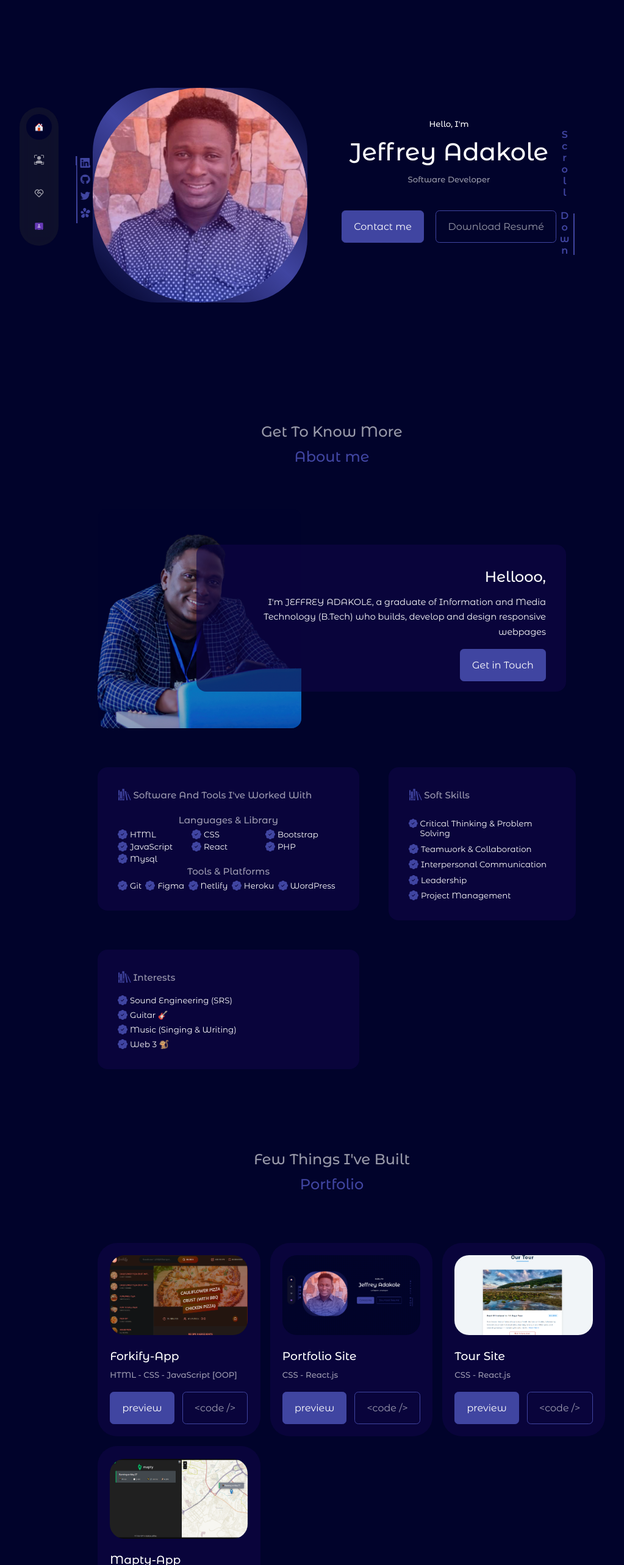
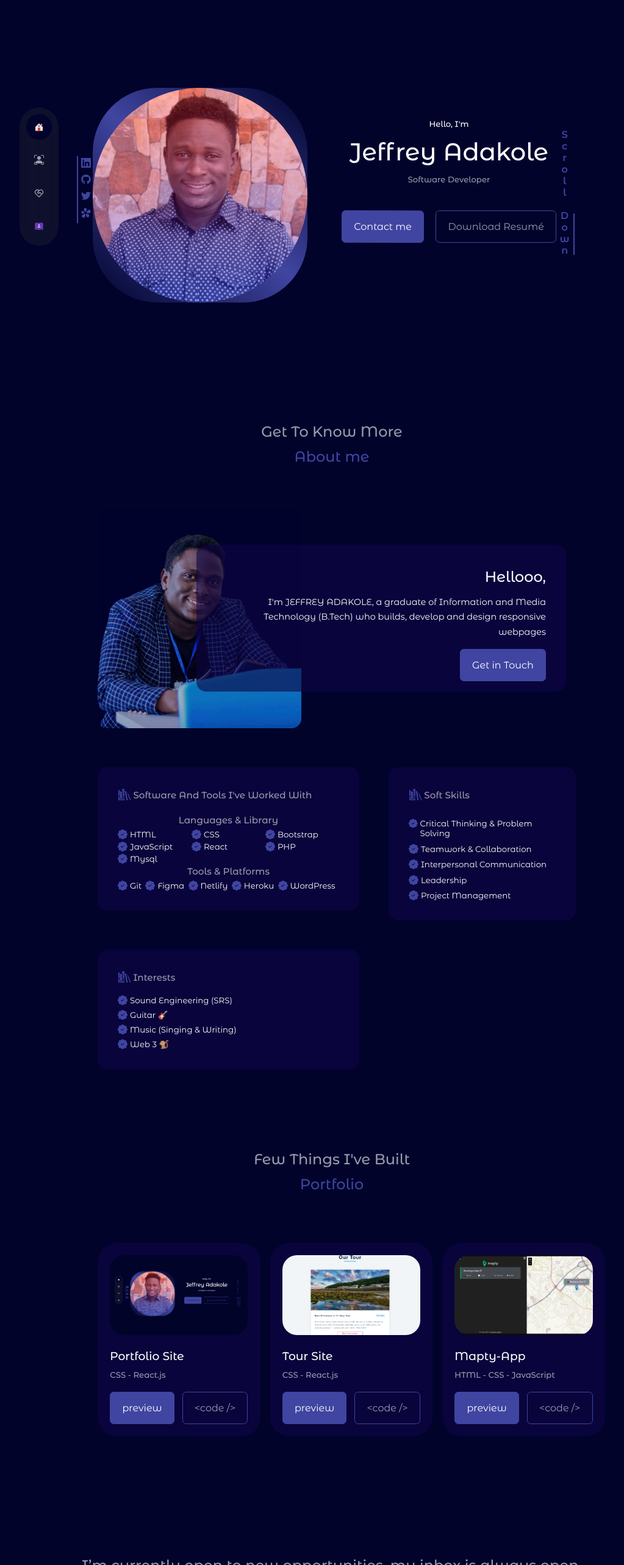
Before and after one commit to Jeff-Ad/portfolio-site, a React (Create React App) app: page / in a window 1280 px wide. Shown: the top 2566 px of the page at 61% size, without its empty margins (96-1119 px from the left). Built offline with nearby package versions, Linux system fonts and the light colour scheme.

Commit message:
fixed bug

```diff
--- a/src/components/header/Header.jsx
+++ b/src/components/header/Header.jsx
@@ -2,6 +2,7 @@ import React from "react";
 import Resume from "./Resume";
 import "./header.css";
 import HeaderSocials from "./HeaderSocials";
+import HeaderSocials1 from "./HeaderSocials1";
 import MyPix from "../../images/jman.jpg";
 import AOS from "aos";
 import "aos/dist/aos.css";
@@ -14,7 +15,7 @@ function Header() {
 
   return (
     <header className="container head" id="hder">
-      <HeaderSocials />
+      <HeaderSocials1 />
       <div
         className="myphoto"
         data-aos="fade-right"
@@ -61,6 +62,9 @@ function Header() {
           data-aos-once="true"
         >
           Software Developer
+          <div>
+            <HeaderSocials />
+          </div>
         </h5>
         {/* <a href="#contact" className="scroll__down fav">
           Scroll Down
--- /dev/null
+++ b/src/components/header/HeaderSocials1.jsx
@@ -0,0 +1,33 @@
+import React from "react";
+import { BsLinkedin } from "react-icons/bs";
+import { FaGithub } from "react-icons/fa";
+import { FaTwitter } from "react-icons/fa";
+import { SiIcq } from "react-icons/si";
+function HeaderSocials() {
+  return (
+    <div className="header__socails1 animSoc">
+      <a
+        href="https://www.linkedin.com/in/jeffrey-adakole-452246135/"
+        target="_blank"
+        rel="noreferrer"
+      >
+        <BsLinkedin className="fav" />
+      </a>
+      <a href="https://github.com/Jeff-Ad" target="_blank" rel="noreferrer">
+        <FaGithub className="fav" />
+      </a>
+      <a href="https://twitter.com/techi_jeff" target="_blank" rel="noreferrer">
+        <FaTwitter className="fav" />
+      </a>
+      <a
+        href="https://api.icq.com/send?phone=+347066163175"
+        target="_blank"
+        rel="noreferrer"
+      >
+        <SiIcq className="fav" />
+      </a>
+    </div>
+  );
+}
+
+export default HeaderSocials;
--- a/src/components/header/header.css
+++ b/src/components/header/header.css
@@ -89,7 +89,7 @@ header {
 }
 
 /* Header socials */
-.header__socails {
+.header__socails1 {
   display: flex;
   flex-direction: column;
   align-items: center;
@@ -99,6 +99,9 @@ header {
   bottom: 3rem;
   margin-top: 0px;
 }
+.header__socails {
+  display: none;
+}
 .fav {
   transition: var(--transition);
   cursor: pointer;
@@ -106,7 +109,7 @@ header {
 .fav:hover {
   margin-bottom: 2px;
 }
-.header__socails::before {
+.header__socails1::before {
   content: "";
   position: absolute;
   margin-right: 28px;
@@ -152,6 +155,9 @@ header {
   .myphoto {
     margin-top: -2.5rem;
   }
+  .header__socails1 {
+    display: none;
+  }
   .header__socails {
     display: flex;
     flex-direction: row;
@@ -177,7 +183,10 @@ header {
 
 @media screen and (max-width: 600px) {
   header {
-    height: 90vh;
+    /* height: 90vh; */
+  }
+  .smd {
+    display: none;
   }
   .resume {
     gap: 1rem;
@@ -192,15 +201,19 @@ header {
     flex-direction: column;
     /* align-items: center; */
   }
+  .header__socails1 {
+    display: none;
+  }
   .header__socails {
     display: flex;
     flex-direction: row;
     align-items: center;
     position: absolute;
-    left: 0;
-    margin: 4rem 0 16rem 3.5rem;
+    top: 0rem;
+    left: -11rem;
     gap: 1rem;
-    font-size: 1.3rem;
+    bottom: 13rem;
+    margin-top: 40px;
   }
 
   .header__socails::before {
--- a/src/components/nav/nav.css
+++ b/src/components/nav/nav.css
@@ -61,10 +61,10 @@ nav a.active {
     font-size: 1rem;
   }
   nav a:hover {
-    background: var(--color-bg);
+    background: rgb(32, 2, 32);
   }
   nav a.active {
-    background: var(--color-bg);
+    background: rgb(32, 2, 32);
     color: var(--color-white);
   }
 }
--- a/src/portData.js
+++ b/src/portData.js
@@ -1,4 +1,3 @@
-import IMG1 from "./images/forkify.png";
 import IMG2 from "./images/portfolio.png";
 import IMG5 from "./images/tour.png";
 import IMG6 from "./images/mapty-app.png";
@@ -6,14 +5,6 @@ import IMG6 from "./images/mapty-app.png";
 const data = [
   {
     id: 1,
-    image: IMG1,
-    title: "Forkify-App",
-    para: "HTML - CSS - JavaScript [OOP]",
-    preV: "https://jeffsforkifyapp.netlify.app/",
-    code: "https://github.com/Jeff-Ad/forkify-app",
-  },
-  {
-    id: 2,
     image: IMG2,
     title: "Portfolio Site",
     para: "CSS - React.js",
@@ -22,7 +13,7 @@ const data = [
   },
 
   {
-    id: 3,
+    id: 2,
     image: IMG5,
     title: "Tour Site",
     para: "CSS - React.js",
@@ -30,7 +21,7 @@ const data = [
     code: "https://github.com/Jeff-Ad/tour-site",
   },
   {
-    id: 4,
+    id: 3,
     image: IMG6,
     title: "Mapty-App",
     para: "HTML - CSS - JavaScript",
```
